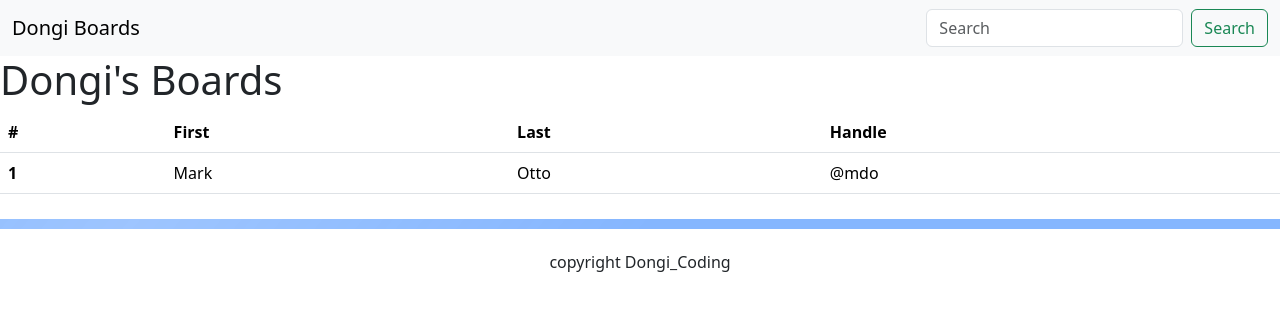
After one commit to DongiCoding/DongiBoards, a Spring app: page /board/mainBoard in a window 1280 px wide. The commit adds this page. Shown: the top 311 px of the page. Run offline with Thymeleaf, Linux system fonts and the light colour scheme; the template is opened without the code that fills it, so the values that code supplies are empty.

Commit message:
게시판 기본틀 제작

```diff
--- a/boards/build.gradle
+++ b/boards/build.gradle
@@ -1,7 +1,7 @@
 plugins {
 	id 'java'
 	id 'war'
-	id 'org.springframework.boot' version '3.0.1'
+	id 'org.springframework.boot' version '2.7.6'
 	id 'io.spring.dependency-management' version '1.1.0'
 }
 
@@ -32,8 +32,6 @@ dependencies {
 	testImplementation 'org.springframework.boot:spring-boot-starter-test'
 	implementation 'com.zaxxer:HikariCP:5.0.1'
 	implementation 'nz.net.ultraq.thymeleaf:thymeleaf-layout-dialect:3.1.0'
-	implementation 'org.mybatis:mybatis:3.5.11'
-	implementation 'org.mybatis:mybatis-spring:3.0.0'
 }
 
 tasks.named('test') {
--- a/boards/src/main/java/com/dongi/boards/BoardsApplication.java
+++ b/boards/src/main/java/com/dongi/boards/BoardsApplication.java
@@ -5,9 +5,7 @@ import org.springframework.boot.autoconfigure.SpringBootApplication;
 
 @SpringBootApplication
 public class BoardsApplication {
-
 	public static void main(String[] args) {
 		SpringApplication.run(BoardsApplication.class, args);
 	}
-
 }
--- a/boards/src/main/resources/static/css/style.css
+++ b/boards/src/main/resources/static/css/style.css
@@ -0,0 +1,7 @@
+#copyright {
+	text-align: center;
+}
+
+#mainTitle {
+	text-decoration: none;
+}
--- /dev/null
+++ b/boards/src/main/resources/templates/board/mainBoard.html
@@ -0,0 +1,36 @@
+<!DOCTYPE>
+<html lang="ko"
+      xmlns:th="http://www.thymeleaf.org"
+	  xmlns:layout="http://www.ultraq.net.nz/thymeleaf/layout"
+	  layout:decorate="~{layouts/layout}">
+	  <head>
+
+	  </head>
+	  <body>
+		  <div layout:fragment="content">
+		  	<div>
+		    	<h1>Dongi's Boards</h1>
+			</div>
+			<div>
+				<table class="table">
+				  <thead>
+				    <tr>
+				      <th scope="col">#</th>
+				      <th scope="col">First</th>
+				      <th scope="col">Last</th>
+				      <th scope="col">Handle</th>
+				    </tr>
+				  </thead>
+				  <tbody>
+				    <tr>
+				      <th scope="row">1</th>
+				      <td>Mark</td>
+				      <td>Otto</td>
+				      <td>@mdo</td>
+				    </tr>
+				  </tbody>
+				</table>
+			</div>
+		  </div>
+	  </body>
+</html>
--- a/boards/src/main/resources/templates/fragments/config.html
+++ b/boards/src/main/resources/templates/fragments/config.html
@@ -1,10 +1,4 @@
 <!-- 화면단 구성을 위한 설정 페이지입니다. -->
-
-<!DOCTYPE html>
-<html lang="ko"
-	  xmlns:th="http://www.thymeleaf.org"
-	  xmlns:layout="http://www.ultraq.net.nz/thymeleaf/layout">
-
 	  <!-- 아래의 내용이 layout.html의 헤드 부분에 적용 -->
 	  <head th:fragment="config">
 
@@ -42,4 +36,3 @@
 		  crossorigin="anonymous"></script>
 
 	  </head>
-</html>
--- /dev/null
+++ b/boards/src/main/resources/templates/fragments/footer.html
@@ -0,0 +1,8 @@
+		<footer th:fragment="footer">
+			<p class="placeholder-wave">
+  				<span class="placeholder col-12 bg-primary placeholder-xs"></span>
+			</p>
+			<div>
+				<p id="copyright">copyright Dongi_Coding</p>
+			</div>
+		</footer>
--- /dev/null
+++ b/boards/src/main/resources/templates/fragments/header.html
@@ -0,0 +1,11 @@
+		<header th:fragment="header">
+			<nav class="navbar bg-body-tertiary">
+			  <div class="container-fluid">
+			    <a class="navbar-brand">Dongi Boards</a>
+			    <form class="d-flex" role="search">
+			      <input class="form-control me-2" type="search" placeholder="Search" aria-label="Search">
+			      <button class="btn btn-outline-success" type="submit">Search</button>
+			    </form>
+			  </div>
+			</nav>
+		</header>
--- a/boards/src/main/resources/templates/index.html
+++ b/boards/src/main/resources/templates/index.html
@@ -9,7 +9,9 @@
 	  <body>
 		  <div layout:fragment="content">
 		  	<div style="text-align: center;">
-				  <h1>Dongi's Boards</h1>
+				  <h1>
+					  <a th:href="@{/board/mainBoard.html}" id="mainTitle">Dongi's Boards</a>
+				  </h1>
 			</div>
 		  </div>
 	  </body>
```
Also changed, not shown: boards/src/main/java/com/dongi/boards/configuration/DataConfiguration.java (added, +42 -0 lines), boards/src/main/java/com/dongi/boards/configuration/WebMvcConfiguration.java (added, +22 -0 lines), 1 other file.
